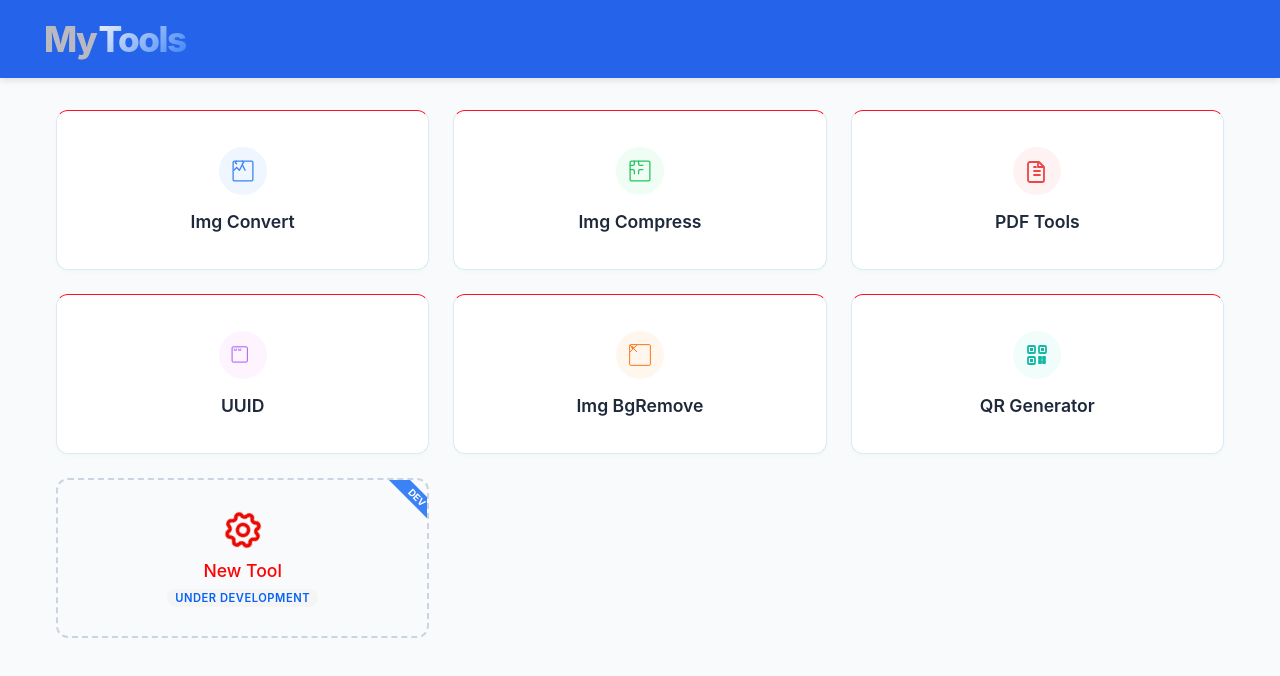
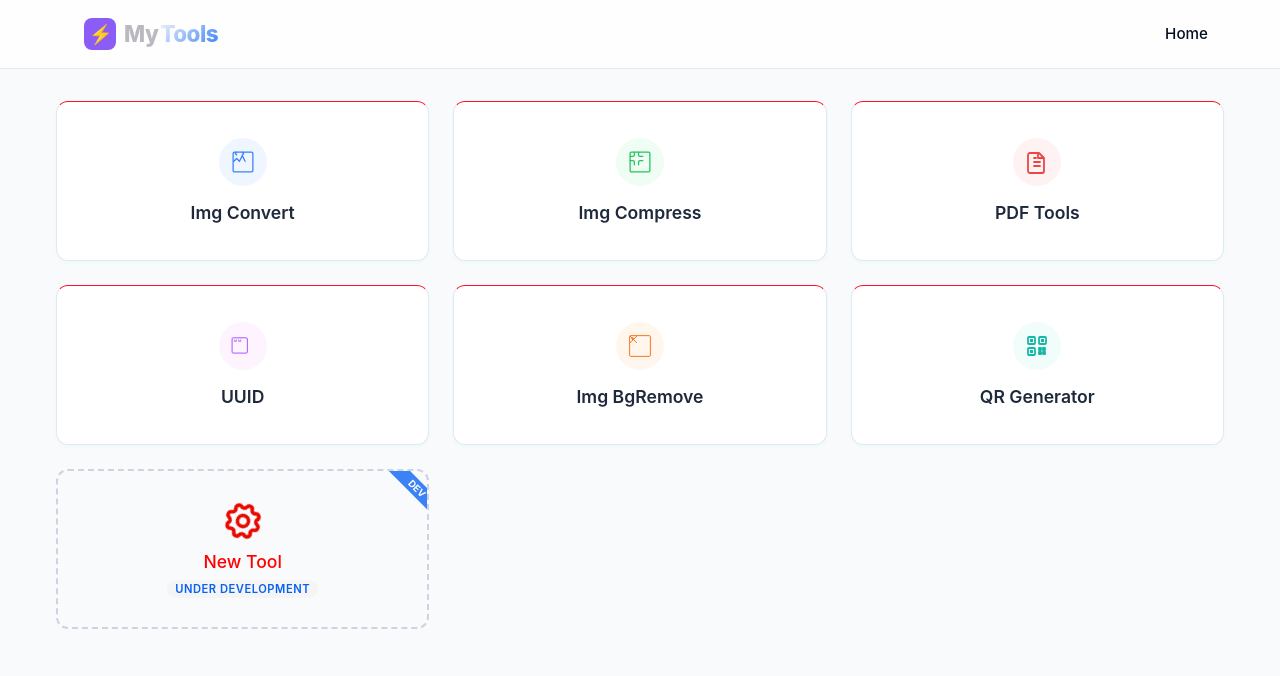
Before and after one commit to krAnkit2000/Quicktool, a React (Create React App) app: page / in a window 1280 px wide. Shown: the top 676 px of the page. Built offline with nearby package versions, Linux system fonts and the light colour scheme.

Commit message:
navbar.css file add and navbar add

```diff
--- a/src/App.css
+++ b/src/App.css
@@ -9,40 +9,6 @@
 body {
   background-color: #f8fafc;
   color: #334155;
-}
-
-/* --- Navbar Styles --- */
-.navbar {
-  background-color: #2563eb;
-  color: white;
-  padding: 1rem 2rem;
-  display: flex;
-  justify-content: space-between;
-  align-items: center;
-  position: sticky;
-  top: 0;
-  box-shadow: 0 4px 6px -1px rgba(0, 0, 0, 0.1);
-  z-index: 100;
-}
-
-.nav-brand {
-  font-size: 1.5rem;
-  font-weight: bold;
-  letter-spacing: 1px;
-}
-
-.nav-links a {
-  color: white;
-  text-decoration: none;
-  margin-left: 1.5rem;
-  font-weight: 500;
-  padding: 0.5rem 1rem;
-  border-radius: 6px;
-  transition: background-color 0.3s;
-}
-
-.nav-links a:hover {
-  background-color: #3b82f6;
 }
 
 /* --- Dashboard Layout --- */
@@ -58,29 +24,9 @@ body {
   color: #1e293b;
 }
 
-/* Responsive Grid Magic */
-.tools-grid {
-  display: grid;
-  /* Ye line apne aap mobile me 1, tablet me 2 aur PC me 3 column banayegi */
-  grid-template-columns: repeat(auto-fit, minmax(280px, 1fr));
-  gap: 1.5rem;
-}
 
 /* --- Tool Cards Styles --- */
-.tool-card {
-  background-color: white;
-  border: 1px solid #e2e8f0;
-  border-radius: 12px;
-  padding: 1.5rem;
-  height: 160px;
-  display: flex;
-  flex-direction: column;
-  justify-content: center;
-  align-items: center;
-  cursor: pointer;
-  transition: all 0.3s ease;
-  box-shadow: 0 1px 3px rgba(0, 0, 0, 0.05);
-}
+/*  */
 
 .tool-card:hover {
   transform: translateY(-5px);
@@ -143,10 +89,7 @@ body {
   font-family: 'Inter', sans-serif;
 }
 
-body {
-  background-color: #f8fafc; /* Light gray background */
-  color: #334155;
-}
+
 
 /* --- General Layout --- */
 .app-wrapper {
@@ -155,54 +98,10 @@ body {
   flex-direction: column;
 }
 
-.container {
-  max-width: 1200px;
-  margin: 0 auto;
-  padding: 2rem 1rem;
-  width: 100%;
-}
 
-/* --- Navbar Styles --- */
-.navbar {
-  background-color: #2563eb;
-  color: white;
-  padding: 1rem 2rem;
-  display: flex;
-  justify-content: space-between;
-  align-items: center;
-  box-shadow: 0 4px 6px -1px rgba(0, 0, 0, 0.1);
-  position: sticky;
-  top: 0;
-  z-index: 100;
-}
-
-.nav-brand {
-  font-size: 1.5rem;
-  font-weight: 700;
-  cursor: pointer;
-  letter-spacing: 0.5px;
-}
-
-.nav-links a {
-  color: white;
-  text-decoration: none;
-  margin-left: 1.5rem;
-  font-weight: 500;
-  padding: 0.5rem 1rem;
-  border-radius: 6px;
-  transition: background-color 0.2s;
-}
-
-.nav-links a:hover {
-  background-color: #3b82f6;
-}
 
 /* --- Dashboard Styles --- */
-.dashboard-title {
-  font-size: 1.8rem;
-  margin-bottom: 1.5rem;
-  color: #1e293b;
-}
+
 
 .tools-grid {
   display: grid;
--- /dev/null
+++ b/src/components/Navbar.css
@@ -0,0 +1,90 @@
+.navbar {
+  position: sticky;
+  top: 0;
+  z-index: 1000;
+  background: rgba(255, 255, 255, 0.8);
+  backdrop-filter: blur(10px); /* Glassmorphism effect */
+  border-bottom: 1px solid #e2e8f0;
+  padding: 0.8rem 0;
+}
+
+.nav-container {
+  max-width: 1200px;
+  margin: 0 auto;
+  padding: 0 2rem;
+  display: flex;
+  justify-content: space-between;
+  align-items: center;
+}
+
+.nav-brand {
+  display: flex;
+  align-items: center;
+  gap: 8px;
+  cursor: pointer;
+}
+
+.logo-icon {
+  background: #8b5cf6;
+  color: white;
+  width: 32px;
+  height: 32px;
+  display: flex;
+  align-items: center;
+  justify-content: center;
+  border-radius: 8px;
+  font-size: 1.2rem;
+}
+
+.logo-text {
+  font-size: 1.4rem;
+  font-weight: 800;
+  letter-spacing: -0.5px;
+}
+
+.my-text { color: #1e293b; }
+.tools-text { color: #8b5cf6; }
+
+.nav-links {
+  display: flex;
+  align-items: center;
+  gap: 20px;
+}
+
+.nav-item {
+  text-decoration: none;
+  color: #030f1f;
+  font-weight: 500;
+  background: none;
+  border: none;
+  cursor: pointer;
+  font-size: 0.95rem;
+  transition: color 0.2s;
+}
+
+.nav-item:hover {
+  color: #8b5cf6;
+}
+/*
+.nav-cta {
+  background: #1e293b;
+  color: white;
+  padding: 8px 16px;
+  border-radius: 20px;
+  border: none;
+  font-weight: 600;
+  font-size: 0.85rem;
+  cursor: pointer;
+  transition: transform 0.2s;
+}
+
+.nav-cta:hover {
+  transform: translateY(-2px);
+  box-shadow: 0 4px 12px rgba(0,0,0,0.1);
+} */
+
+/* Mobile Responsive */
+@media (max-width: 600px) {
+  .nav-links { gap: 12px; }
+  .nav-cta { display: none; } /* Mobile pe Premium button chhupa dega space ke liye */
+}
--- a/src/components/Navbar.js
+++ b/src/components/Navbar.js
@@ -1,21 +1,22 @@
 import React from 'react';
+import './Navbar.css';
 
-const Navbar = () => {
+const Navbar = ({ setActiveTool }) => {
   return (
-    <nav className="navbar" style={{ padding: '0.8rem 2rem' }}>
-      <div className="nav-brand">
-        <a href="/" style={{
-          textDecoration: 'none',
-          display: 'flex',
-          alignItems: 'baseline'
-        }}>
-          <span className="my-text">My</span>
-          <span className="tools-text">Tools</span>
-        </a>
-      </div>
+    <nav className="navbar">
+      <div className="nav-container">
+        <div className="nav-brand" onClick={() => setActiveTool('dashboard')}>
+          <div className="logo-icon">⚡</div>
+          <div className="logo-text">
+            <span className="my-text">My</span>
+            <span className="tools-text">Tools</span>
+          </div>
+        </div>
 
-      <div className="nav-links">
-        {/* Your buttons here */}
+        <div className="nav-links">
+          <button className="nav-item" onClick={() => setActiveTool('dashboard')}>Home</button>
+
+        </div>
       </div>
     </nav>
   );
```
Also changed, not shown: src/Pages/ImgBgRemove.js (+79 -68 lines).
